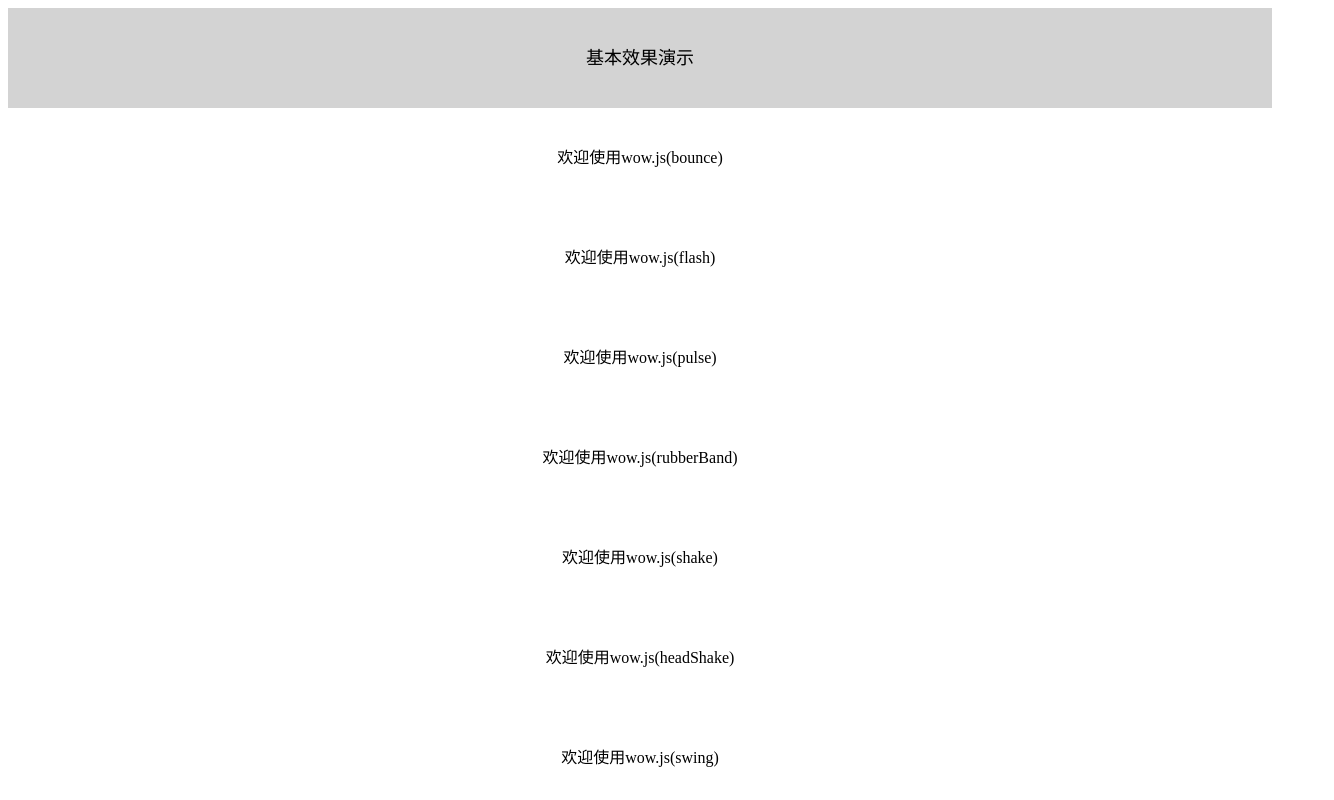
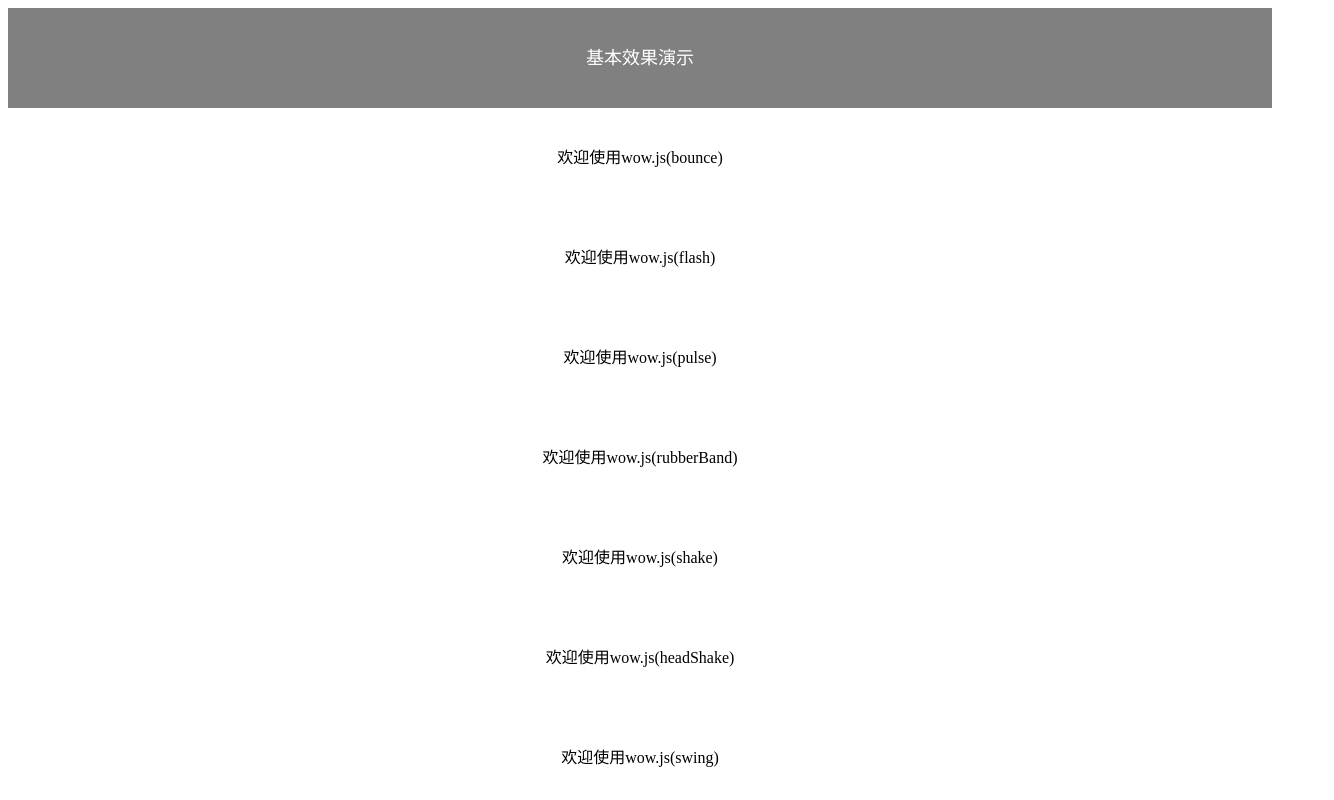
Before and after one commit to guojs-github/wow-ex, a plain HTML site: page index.html in a window 1280 px wide. Shown: the top 800 px of the page, 1334 px wide, since content can reach past the window. Drawn offline with Linux system fonts and the light colour scheme.

Commit message:
20181228 补充默认效果演示+开关效果测试

```diff
--- a/css/index.css
+++ b/css/index.css
@@ -6,7 +6,8 @@ div.row {
 }
 
 div.row.title {
-	background-color: lightgray;
+	color: white;
+	background-color: gray;
 	font-size: 18px;
 }
 
--- a/index.html
+++ b/index.html
@@ -20,12 +20,28 @@
 				基本效果演示
 			</div>
 		</div>
+		<div class='adavance section'>
+			<div class='row title'>
+				设置项测试
+			</div>
+			<div class="row button wow flipInY" data-wow-duration='5s'> 欢迎使用wow.js(延长动画时长)</div>
+			<div class="row button wow flipInY" data-wow-delay='3s'> 欢迎使用wow.js(延迟展示动画)</div>
+			<div class="row button wow flipInY" data-wow-offset='150'> 欢迎使用wow.js(指定距离浏览器底部多少时开始动画)</div>
+			<div class="row button wow flipInY" data-wow-iteration='10'> 欢迎使用wow.js(连续多次播放)</div>
+		</div>
 
 		<!--script-->
 		<script src="js/jquery-1.7.2.min.js"></script>
 		<script src="js/wow.js"></script>
         <script>
-			new WOW().init();
+			var wow = new WOW({
+				boxClass: 'button', // 其实就是，匹配到哪些元素，一开始是要执行动画的, 如果匹配不到就不会执行
+				animateClass: 'animated', // animate css对应的动画类名
+				offset: 100, // 与data-wow-offset效果相同，区别是全局性的设置
+				mobile: false, // 手机上是否自动播放动画
+				live: true // 异步加载的内容是否有效？如果false，会导致后续js动态添加的动画无法正确显示
+			});
+			wow.init();
         </script>
 
 		<script src="js/index.js"></script>
--- a/js/index.js
+++ b/js/index.js
@@ -53,7 +53,36 @@ var basics = [
 	'rotateIn',
 	'rotateInDownLeft',
 	'rotateInDownRight',
-	'rotateInUpLeft'
+	'rotateInUpLeft',
+	'rotateInUpRight',
+	'rotateOut',
+	'rotateOutDownLeft',
+	'rotateOutDownRight',
+	'rotateOutUpLeft',
+	'rotateOutUpRight',
+	'hinge',
+	'jackInTheBox',
+	'rollIn',
+	'rollOut',
+	'zoomIn',
+	'zoomInDown',
+	'zoomInLeft',
+	'zoomInRight',
+	'zoomInUp',
+	'zoomOut',
+	'zoomOutDown',
+	'zoomOutLeft',
+	'zoomOutRight',
+	'zoomOutUp',
+	'slideInDown',
+	'slideInLeft',
+	'slideInRight',
+	'slideInUp',
+	'slideOutDown',
+	'slideOutLeft',
+	'slideOutRight',
+	'slideOutUp',
+	'heartBeat'
 ]
 
 $.fn.extend({
```
